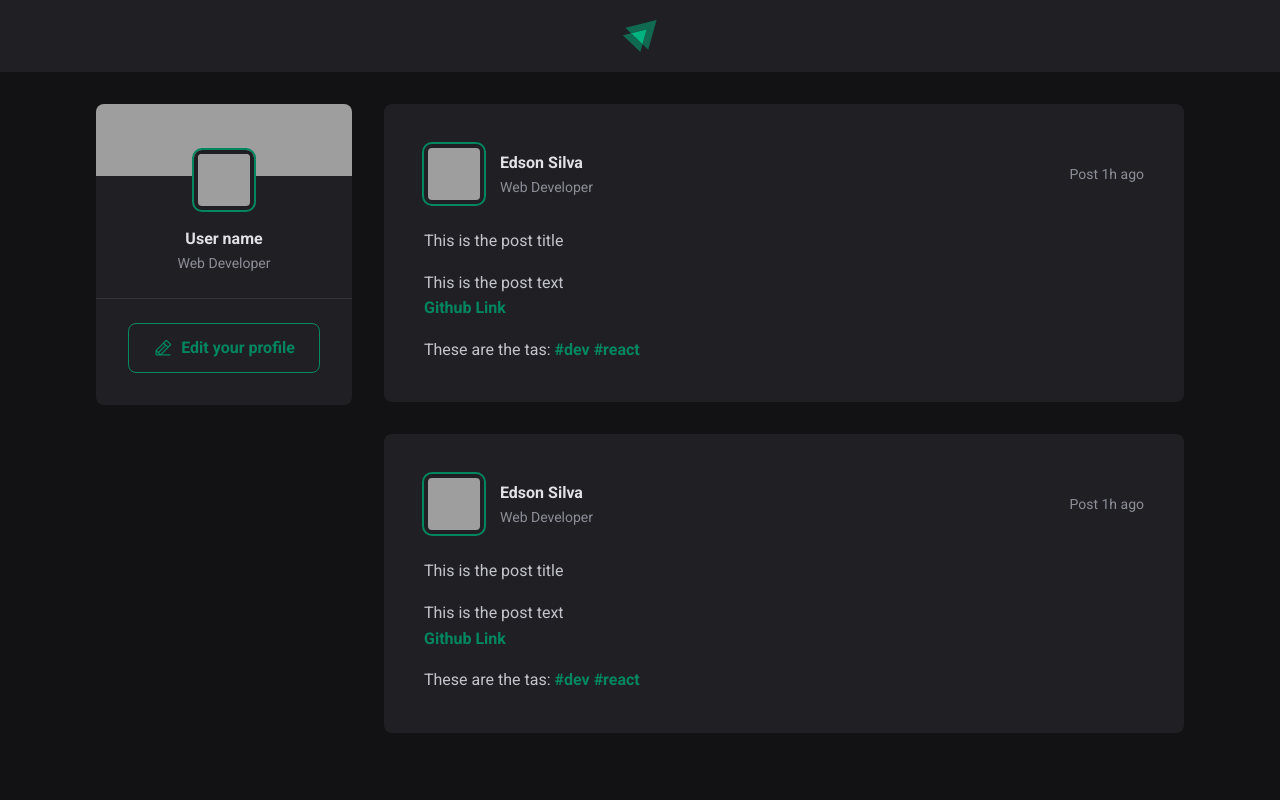
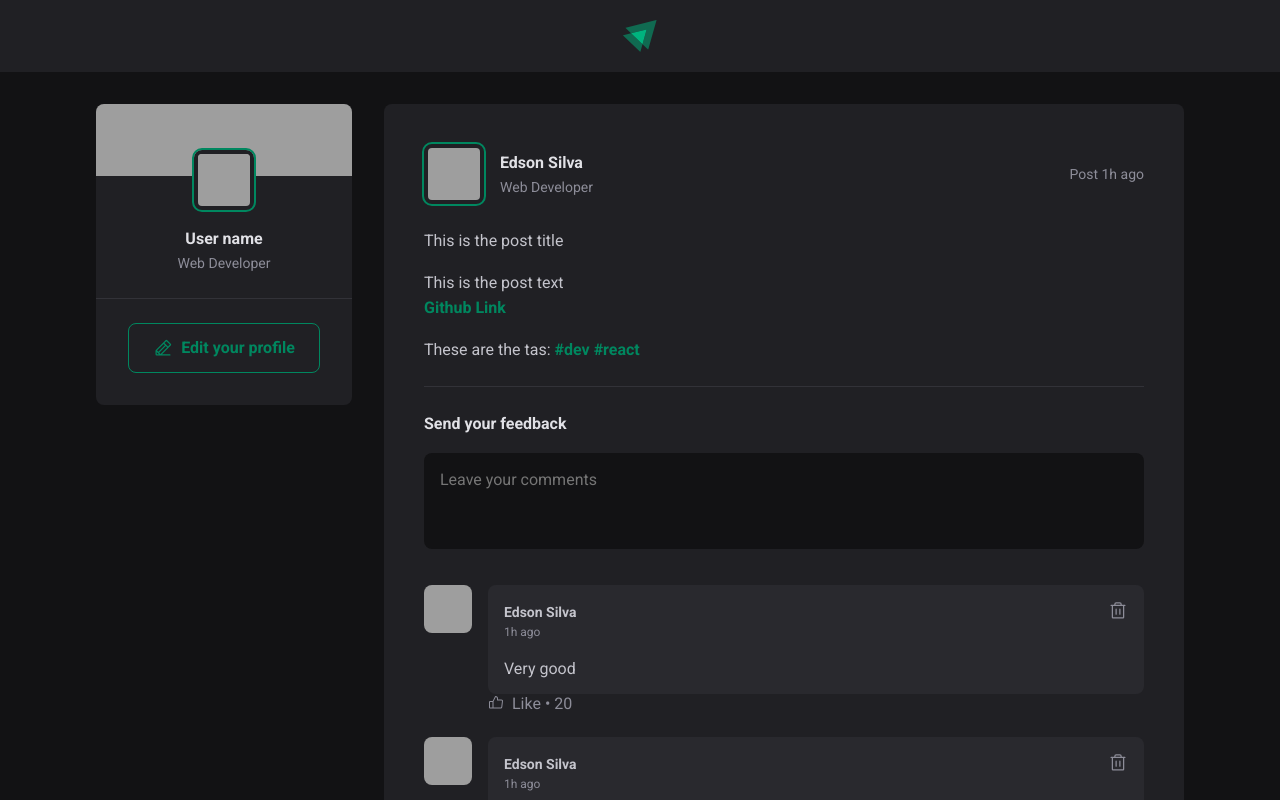
Before and after one commit to edsonsantosilva/vite-react-fundaments, a React (Vite) app: page / in a window 1280 px wide. Shown: the top 800 px of the page. Built offline with nearby package versions, Linux system fonts and the light colour scheme; grey boxes are pictures that could not be loaded.

Commit message:
Creating comment component and style Creating and styling the comment component, adding global colors Adding comments on the post component

```diff
--- /dev/null
+++ b/src/components/Comment.jsx
@@ -0,0 +1,37 @@
+import { ThumbsUp, Trash } from '@phosphor-icons/react';
+
+import styles from "./Comment.module.css";
+
+export function Comment() {
+	return (
+		<div className={styles.comment}>
+			<img src="https://github.com/edsonsantosilva.png" alt="" />
+
+			<div className={styles.commentBox}>
+				<div className={styles.commentContent}>
+					<header>
+						<div className={styles.authorAndTime}>
+							<strong>Edson Silva</strong>
+							<time dateTime="2023-04-07 08:13:00">
+								1h ago
+							</time>
+						</div>
+
+						<button title="Delet comment">
+							<Trash size={20} />
+						</button>
+					</header>
+
+					<p>Very good</p>
+				</div>
+
+				<footer>
+					<button>
+						<ThumbsUp />
+						Like <span>20</span>
+					</button>
+				</footer>
+			</div>
+		</div>
+	);
+}
--- /dev/null
+++ b/src/components/Comment.module.css
@@ -0,0 +1,85 @@
+.comment {
+	margin-top: 1.5rem;
+	display: flex;
+	gap: 1rem;
+}
+
+.comment > img {
+	width: 3rem;
+	height: 3rem;
+	border-radius: 8px;
+}
+
+.commentBox {
+	flex: 1;
+}
+
+.commentContent {
+	background: var(--gray-700);
+	border-radius: 8px;
+	padding: 1rem;
+}
+
+.commentContent header{
+	display: flex;
+	align-items: flex-start;
+	justify-content: space-between;
+}
+
+.authorAndTime strong {
+	display: block;
+	font-size: 0.875rem;
+	line-height: 1.6;
+}
+
+.authorAndTime time {
+	display: block;
+	font-size: 0.75rem;
+	line-height: 1.6;
+	color: var(--gray-400);
+}
+
+.commentContent header button {
+	background: transparent;
+	border: 0;
+	color: var(--gray-400);
+	cursor: pointer;
+	line-height: 0;
+	border-radius: 2px;
+}
+
+.commentContent header button:hover {
+	color: var(--red-500);
+}
+
+.commentContent p {
+	margin-top: 1rem;
+	color: var(--gray-500);
+}
+
+.commentContent footer {
+	margin-top: 1rem;
+}
+
+.commentBox footer button {
+	background-color: transparent;
+	border: 0;
+	color: var(--gray-400);
+	cursor: pointer;
+	display: flex;
+	align-items: center;
+	border-radius: 2px;
+}
+
+.commentBox footer button:hover {
+	color: var(--green-500);
+}
+
+.commentBox footer button svg {
+	margin-right: 0.5rem;
+}
+
+.commentBox footer button span::before {
+	content: '\2022';
+	padding: 0 0.25rem;
+}
--- a/src/components/Post.jsx
+++ b/src/components/Post.jsx
@@ -1,25 +1,46 @@
-import styles from './Post.module.css'
+import { Comment } from "./Comment";
+import styles from "./Post.module.css";
 
-export default function Post () {
+export default function Post() {
 	return (
 		<article className={styles.post}>
 			<header>
 				<div className={styles.author}>
-					<img className={styles.avatar} src="https://github.com/edsonsantosilva.png" alt="" />
+					<img
+						className={styles.avatar}
+						src="https://github.com/edsonsantosilva.png"
+						alt=""
+					/>
 					<div className={styles.authorInfo}>
-						<strong>Edson Silva</strong>{' '}
-						<span>Web Developer</span>
+						<strong>Edson Silva</strong> <span>Web Developer</span>
 					</div>
 				</div>
-				<time dateTime='2023-03-10'>Post 1h ago</time>
+				<time dateTime="2023-03-10">Post 1h ago</time>
 			</header>
 
 			<div className={styles.content}>
 				<p>This is the post title</p>
 				<p>This is the post text</p>
 				<a href="https://github.com/edsonsantosilva">Github Link</a>
-				<p>These are the tas: <a href="https://github.com/edsonsantosilva">#dev #react</a></p>
+				<p>
+					These are the tas:{" "}
+					<a href="https://github.com/edsonsantosilva">#dev #react</a>
+				</p>
+			</div>
+
+			<form className={styles.commentForm}>
+				<strong>Send your feedback</strong>
+				<textarea placeholder="Leave your comments" />
+				<footer>
+					<button type="submit">Comment</button>
+				</footer>
+			</form>
+
+			<div className={styles.commentList}>
+				<Comment />
+				<Comment />
+				<Comment />
 			</div>
 		</article>
-	)
+	);
 }
--- a/src/components/Post.module.css
+++ b/src/components/Post.module.css
@@ -64,3 +64,63 @@
 .content a:hover {
 	color: var(--green-300);
 }
+
+.commentForm {
+	width: 100%;
+	margin-top: 1.5rem;
+	padding-top: 1.5rem;
+	border-top: 1px solid var(--gray-600);
+}
+
+.commentForm > strong {
+	line-height: 1.6;
+	color: var(--gray-100);
+}
+
+.commentForm textarea {
+	width: 100%;
+	background: var(--gray-900);
+	border: 0;
+	resize: none;
+	height: 6rem;
+	padding: 1rem;
+	border-radius: 8px;
+	color: var(--gray-100);
+	line-height: 1.4;
+	margin-top: 1rem;
+}
+
+.commentForm footer {
+	visibility: hidden;
+	max-height: 0;
+}
+
+.commentForm:focus-within footer {
+	visibility: visible;
+	max-height: none;
+}
+
+.commentForm:focus-within img {
+	background: pink;
+	padding: 200px;
+}
+
+.commentForm button[type="submit"] {
+	padding: 1rem 1.5rem;
+	margin-top: 1rem;
+	border-radius: 8px;
+	border: 0;
+	background: var(--green-500);
+	color: var(--white);
+	font-weight: bold;
+	cursor: pointer;
+	transition: background-color 0.1s;
+}
+
+.commentForm button[type="submit"]:hover {
+	background: var(--green-300);
+}
+
+.commentList {
+	margin-top: 2rem;
+  }
--- a/src/global.css
+++ b/src/global.css
@@ -11,12 +11,18 @@
 	--green-300: #00B373;
 	--green-500: #00875f;
 
+	--red-500: #F75A68;
+
 }
 
 * {
 	margin: 0;
 	padding: 0;
 	box-sizing: border-box;
+}
+
+:focus {
+	outline: 1px solid var(--green-300);
 }
 
 body {
```
